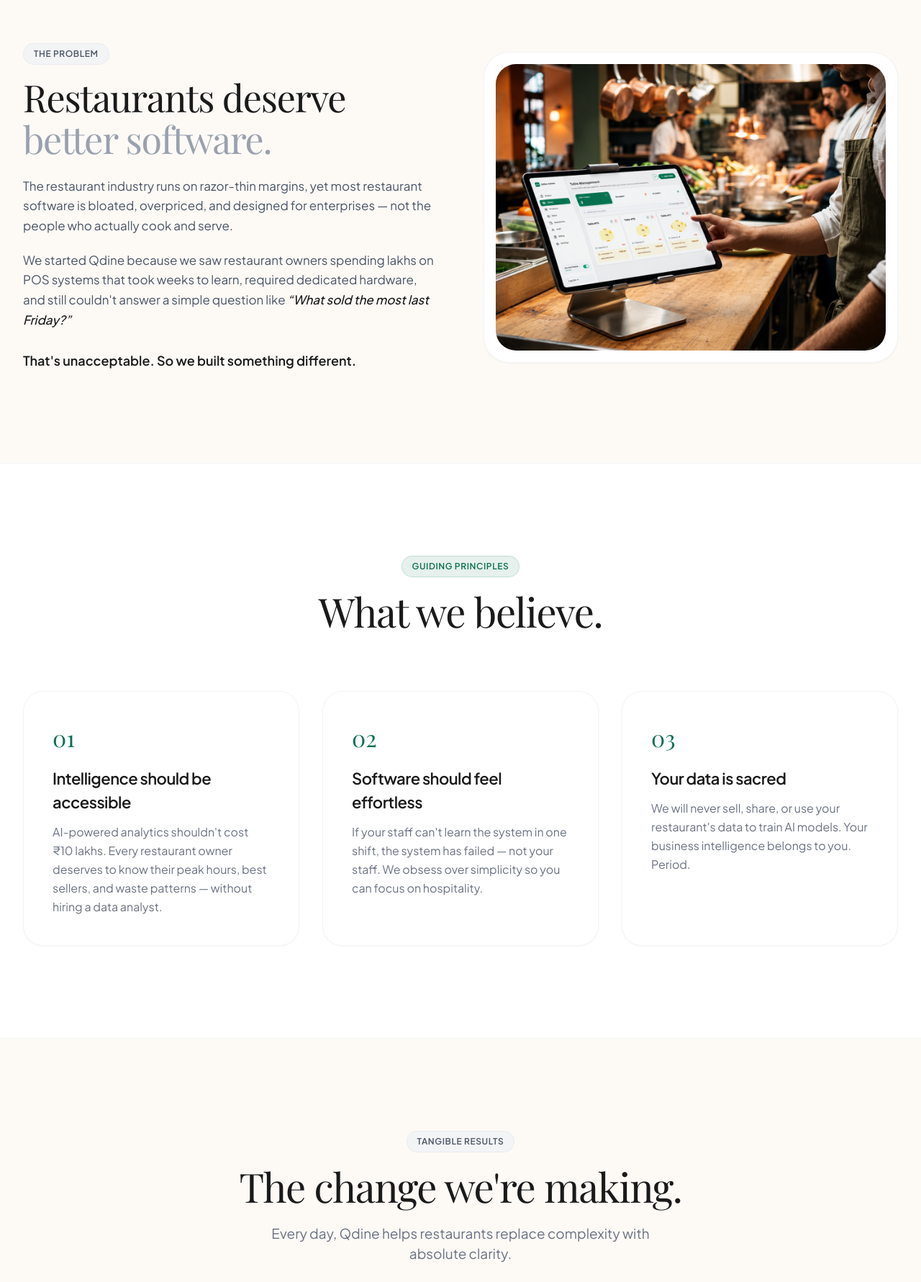
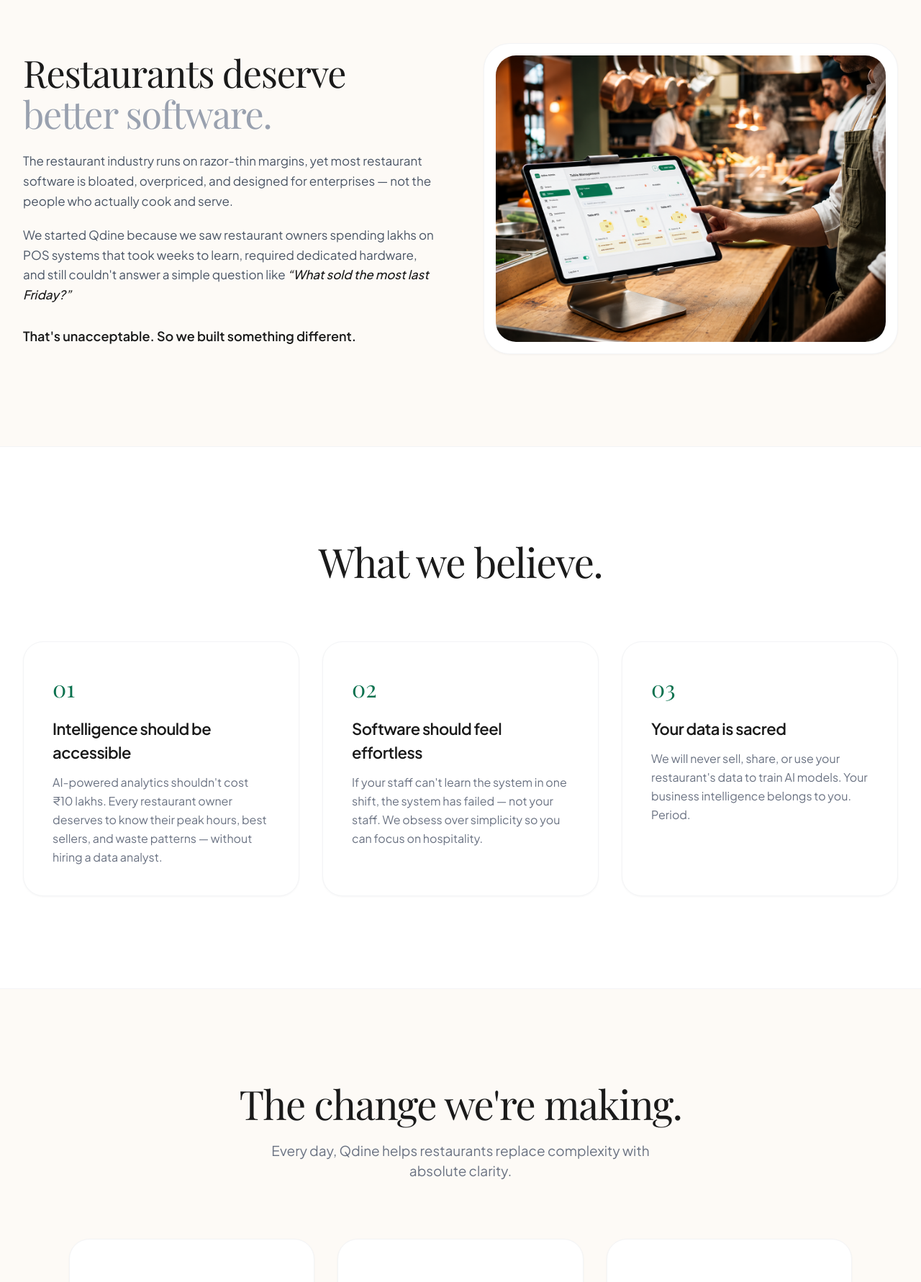
Before and after one commit to anaghrajeev/qdine-website-online, a Next.js app: page /mission in a window 1280 px wide. Shown: the part 757-2538 px from the top of the page at 72% size. Built offline with nearby package versions, Linux system fonts and the light colour scheme; a web font is replaced by a local one.

Commit message:
mission: remove all section badges/pills

```diff
--- a/src/app/mission/page.tsx
+++ b/src/app/mission/page.tsx
@@ -27,9 +27,6 @@ export default function Page() {
         <section className="max-w-7xl mx-auto px-4 sm:px-6 lg:px-8 py-20 sm:py-32 overflow-hidden">
             <div className="grid grid-cols-1 lg:grid-cols-2 gap-12 lg:gap-16 items-center">
                 <div className="reveal-on-scroll order-2 lg:order-1">
-                    <div className="inline-flex items-center gap-2 px-3.5 py-1.5 rounded-full bg-gray-100 text-gray-600 text-xs font-semibold uppercase tracking-wider mb-4 border border-gray-200/60">
-                        The Problem
-                    </div>
                     <h2 className="font-serif text-[32px] sm:text-[40px] md:text-[52px] text-[#1a1a1a] tracking-tight leading-[1.1] mb-6">
                         Restaurants deserve<br/>
                         <span className="text-gray-400">better software.</span>
@@ -68,9 +65,6 @@ export default function Page() {
         <section className="py-20 sm:py-32 bg-white border-y border-gray-100 relative z-10 overflow-hidden">
             <div className="max-w-7xl mx-auto px-4 sm:px-6 lg:px-8">
                 <div className="text-center max-w-3xl mx-auto mb-16 sm:mb-20 reveal-on-scroll">
-                    <div className="inline-flex items-center gap-2 px-3.5 py-1.5 rounded-full bg-[#0a714e]/10 text-[#0a714e] text-xs font-semibold uppercase tracking-wider mb-4 border border-[#0a714e]/15">
-                        Guiding Principles
-                    </div>
                     <h2 className="font-serif text-[32px] sm:text-[40px] md:text-[56px] text-[#1a1a1a] tracking-tight leading-[1.1]">
                         What we believe.
                     </h2>
@@ -117,9 +111,6 @@ export default function Page() {
         <section className="max-w-6xl mx-auto px-4 sm:px-6 lg:px-8 py-20 sm:py-32">
             <div className="reveal-on-scroll relative">
                 <div className="text-center mb-16 sm:mb-20">
-                    <div className="inline-flex items-center gap-2 px-3.5 py-1.5 rounded-full bg-gray-100 text-gray-600 text-xs font-semibold uppercase tracking-wider mb-4 border border-gray-200/60">
-                        Tangible Results
-                    </div>
                     <h2 className="font-serif text-[32px] sm:text-[40px] md:text-[56px] text-[#1a1a1a] tracking-tight leading-[1.1] mb-5">
                         The change we&apos;re making.
                     </h2>
```
